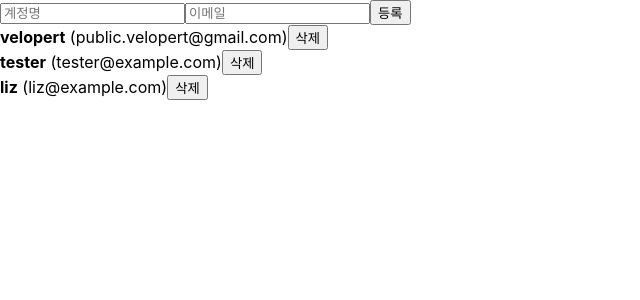
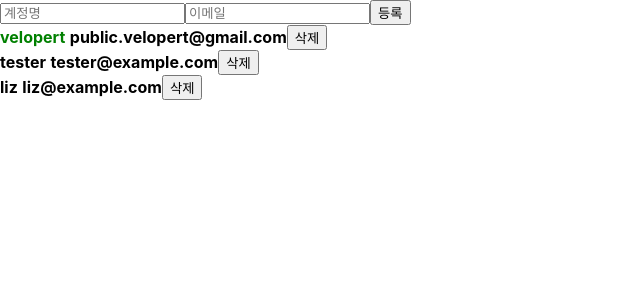
Before and after one commit to sueyon032/React-Study, a React (Create React App) app: page / in a window 1280 px wide. Shown: the top 300 px of the page, without its empty margins (0-640 px from the left). Built offline with nearby package versions, Linux system fonts and the light colour scheme.

Commit message:
(1.15) 배열 항목 수정하기

```diff
--- a/src/App.js
+++ b/src/App.js
@@ -20,17 +20,20 @@
     {
       id:1,
       username: 'velopert',
-      email: 'public.velopert@gmail.com'
+      email: 'public.velopert@gmail.com',
+      active:true
     },
     {
       id: 2,
       username:'tester',
-      email: 'tester@example.com'
+      email: 'tester@example.com',
+      active: false
     },
     {
       id: 3,
       username: 'liz',
-      email: 'liz@example.com'
+      email: 'liz@example.com',
+      active: false
     }
   ]);
 
@@ -54,6 +57,14 @@
     setUsers(users.filter(user=> user.id!==id));
   };
 
+  const onToggle=id=>{
+    setUsers(
+      users.map(user=>
+          user.id===id?{...user, active: !user.active}:user
+        )
+    );
+  };
+
   return (
     <>
       <CreateUser
@@ -62,7 +73,7 @@
         onChange={onChange}
         onCreate={onCreate}
       />
-      <UserList users={users} onRemove={onRemove}/>
+      <UserList users={users} onRemove={onRemove} onToggle={onToggle}/>
     </>
   );
 }
--- a/src/UserList.js
+++ b/src/UserList.js
@@ -1,20 +1,35 @@
 import React from "react";
 
-function User({user, onRemove}){
+function User({user, onRemove, onToggle}){
     return(
         <div>
-            <b>{user.username}</b> <span>({user.email})</span>
+            <b
+                style={{
+                    cursor:'pointer',
+                    color:user.active?'green':'black'
+                }}
+                onClick={()=>onToggle(user.id)}
+            >
+                {user.username}
+            </b>
+            &nbsp;
+            <b>{user.email}</b>
             <button onClick={()=> onRemove(user.id)}>삭제</button>
         </div>
     );
 }
 
 
-function UserList({users, onRemove}) {
+function UserList({users, onRemove,onToggle}) {
     return (
         <div>
             {users.map(user=>(
-                <User user={user} key={user.id} onRemove={onRemove}/>
+                <User
+                    user={user}
+                    key={user.id}
+                    onRemove={onRemove}
+                    onToggle={onToggle}
+                />
             ))}
         </div>
     );
```
